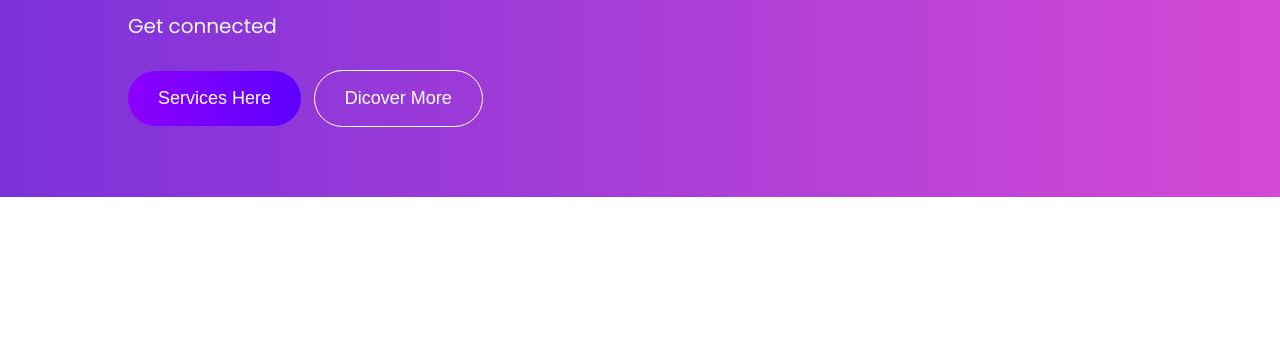
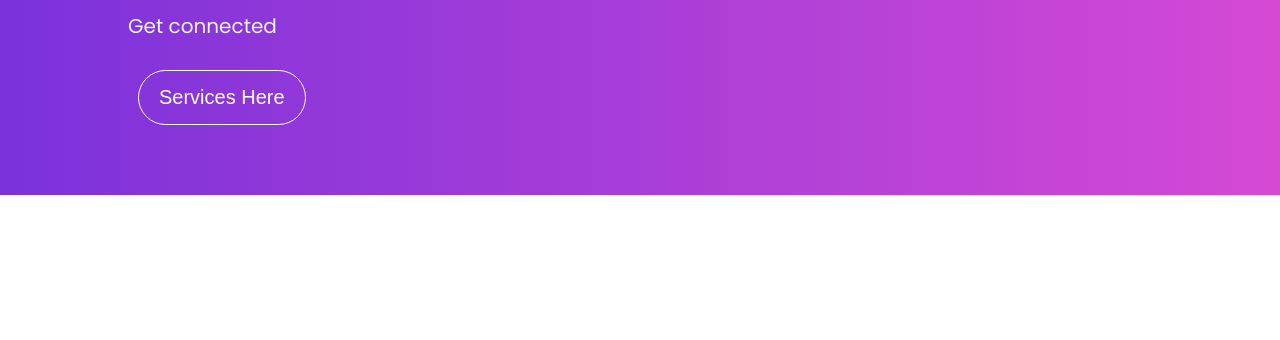
Before and after one commit to Heng-Menghoy/reantestingtwo, a plain HTML site: page index.html in a window 1280 px wide. Shown: the part 279-619 px from the top of the page. Drawn offline with Linux system fonts and the light colour scheme; a web font is replaced by a local one.

Commit message:
fixing button

```diff
--- a/index.html
+++ b/index.html
@@ -37,8 +37,8 @@
           </h1>
           <p class="txt-light">Get connected</p>
           <div class="button-container">
-            <button class="btn btn-secondary">Services Here</button>
-            <button class="btn btn-outline">Dicover More</button>
+            <button class="btn btn-outline">Services Here</button>
+            <!-- <button class="btn btn-outline">Dicover More</button> -->
           </div>
         </div>
         <div class="hero-image">
--- a/styles.css
+++ b/styles.css
@@ -91,8 +91,8 @@ ul {
 
 .btn {
   display: inline-block;
-  padding: 1.7rem 3rem;
-  font-size: 1.8rem;
+  padding: 1.5rem 2rem;
+  font-size: 2rem;
   border: none;
   border-radius: 100px;
   color: white;
```
